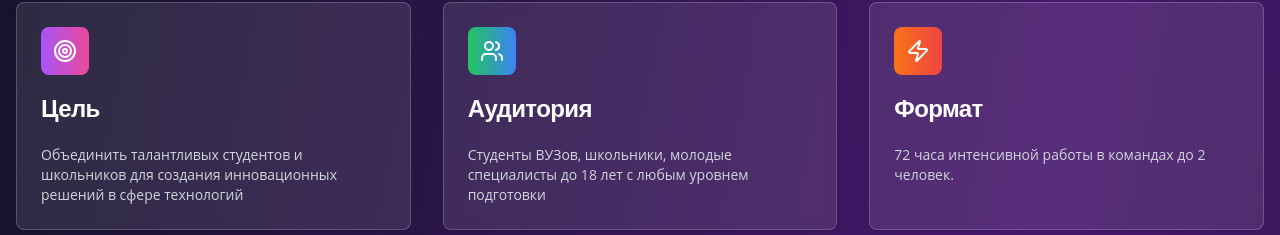
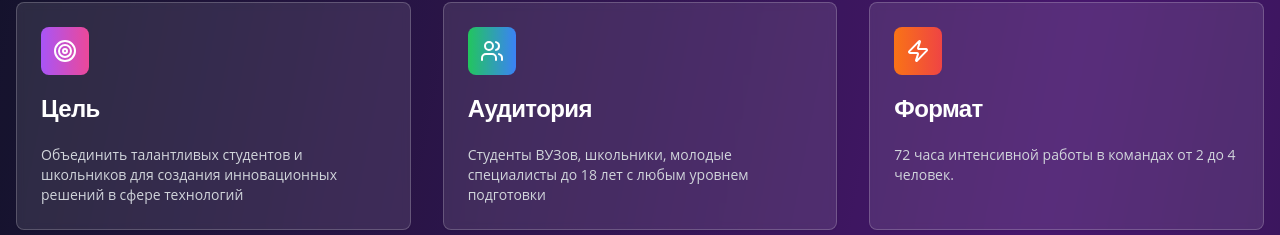
Before and after one commit to artemosipov13903-dev/nextgen-hackathon-landing, a React (Vite) app: page / in a window 1280 px wide. Shown: the part 1002-1237 px from the top of the page. Built offline with nearby package versions, Linux system fonts and the light colour scheme.

Commit message:
Обновление 1 компонентов

```diff
--- a/src/components/AboutSection.tsx
+++ b/src/components/AboutSection.tsx
@@ -47,7 +47,7 @@ const AboutSection = () => {
               <CardTitle className="text-white">Формат</CardTitle>
             </CardHeader>
             <CardContent>
-              <CardDescription className="text-gray-300">72 часа интенсивной работы в командах до 2 человек.</CardDescription>
+              <CardDescription className="text-gray-300">72 часа интенсивной работы в командах от 2 до 4 человек.</CardDescription>
             </CardContent>
           </Card>
         </div>
```
